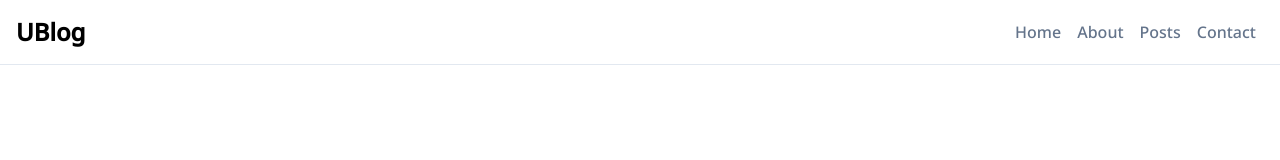
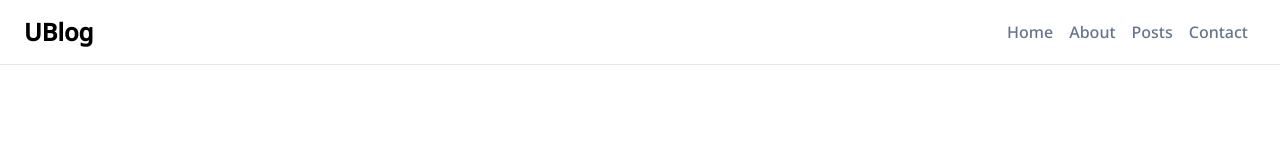
Before and after one commit to yousunzoo/UBlog, a Next.js app: page / in a window 1280 px wide. Shown: the top 160 px of the page. Built offline with nearby package versions, Linux system fonts and the light colour scheme.

Commit message:
Design: Navbar 좌우 padding 값 설정

```diff
--- a/src/app/layout.tsx
+++ b/src/app/layout.tsx
@@ -13,7 +13,7 @@ export default function RootLayout({ children }: { children: React.ReactNode })
 	return (
 		<html lang='ko-KR' className='light'>
 			<body className={noto.className}>
-				<header className='fixed flex w-full bg-white/80 dark:bg-black/80 border-b border-slate-200 dark:border-zinc-700 justify-between items-center p-4'>
+				<header className='fixed flex w-full px-6 bg-white/80 dark:bg-black/80 border-b border-slate-200 dark:border-zinc-700 justify-between items-center p-4'>
 					<h1 className='text-2xl font-bold text-black dark:text-white'>
 						<Link href='/'>{metadata.title}</Link>
 					</h1>
```
